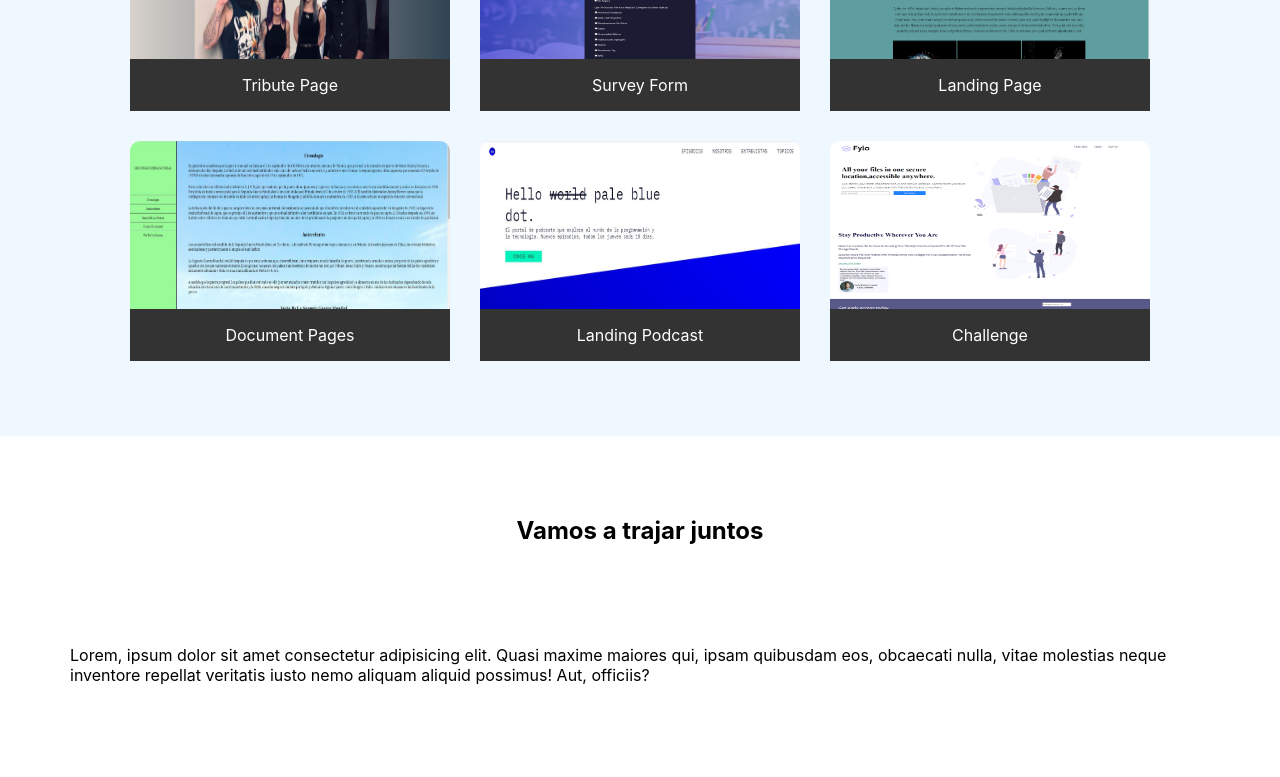
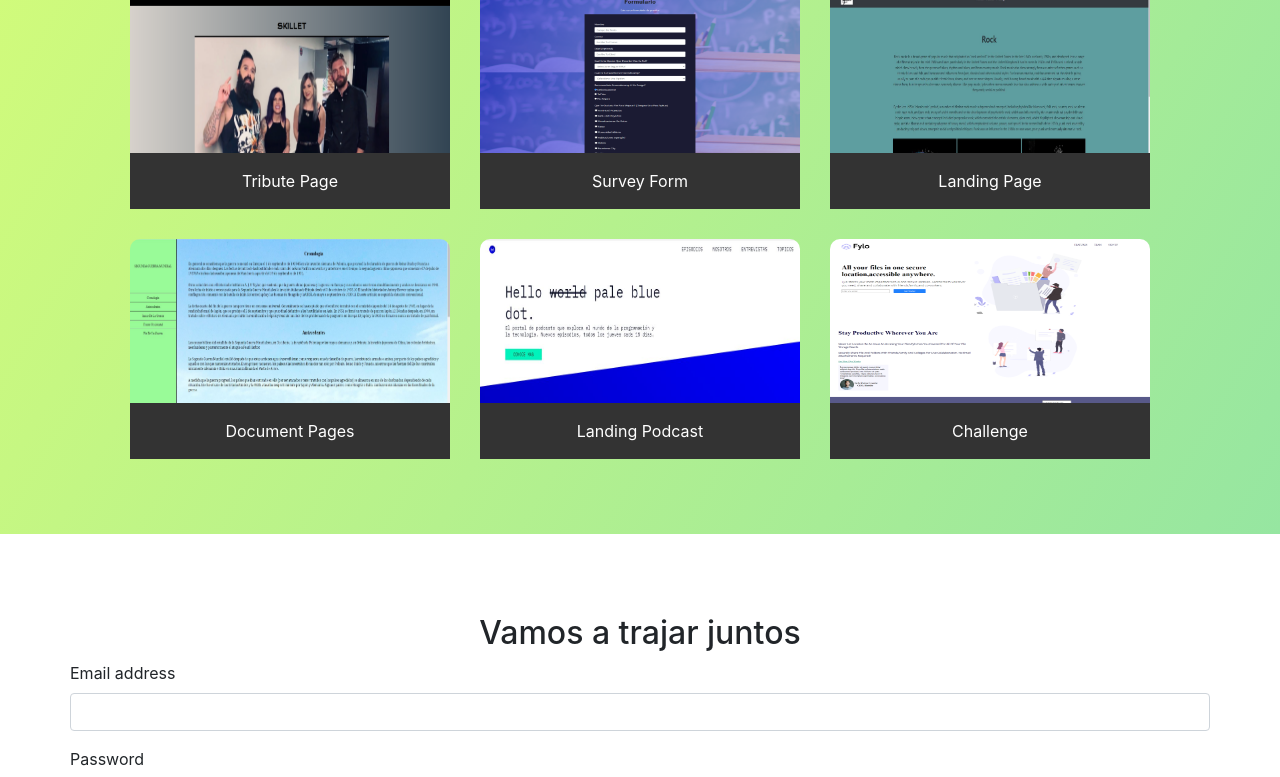
Before and after one commit to kira4489/PortafolioViejo, a React (Create React App) app: page / in a window 1280 px wide. Shown: the part 2000-2777 px from the top of the page. Built offline with nearby package versions, Linux system fonts and the light colour scheme.

Commit message:
actualizaciones

```diff
--- a/package.json
+++ b/package.json
@@ -16,6 +16,7 @@
     "g": "^2.0.1",
     "now": "^20.1.0",
     "react": "^16.13.1",
+    "react-bootstrap": "^1.3.0",
     "react-dom": "^16.13.1",
     "react-scripts": "3.4.3",
     "styled-components": "^5.1.1",
--- a/src/Components/Contact/Contact.jsx
+++ b/src/Components/Contact/Contact.jsx
@@ -7,21 +7,17 @@ class Contact extends Component{
       <section className="formulario">
       <div className="formulario1" id="contacto">
         <h2>Vamos a trajar juntos</h2>
-              <p>Lorem, ipsum dolor sit amet consectetur adipisicing elit. Quasi maxime maiores qui, ipsam quibusdam eos, obcaecati nulla, vitae molestias neque inventore repellat veritatis iusto nemo aliquam aliquid possimus! Aut, officiis?</p>
+        <form>
+  <div className="form-group">
+    <label for="exampleInputEmail1">Email address</label>
+    <input type="email" className="form-control" id="exampleInputEmail1" aria-describedby="emailHelp"/>
   </div>
-            <div className="redes">
-              <a href="https://www.facebook.com/jhonatan.quiramapino/" target="_blank noopener noreferrer"
-              ><i className="fab fa-facebook-f "></i
-            >facebook</a>
-            <a href="https://jhonatan-quirama-pino-289096179" target="_blank noopener noreferrer"
-              ><i className="fab fa-linkedin "></i
-            >linkedin</a>
-            <a href="https://twitter.com/jhonatan0090" target="_blank noopener noreferrer"
-            ><i className="fab fa-twitter "></i
-          >twitter</a>
-            <a href="https://github.com/kira4489" target="_blank noopener noreferrer"
-              ><i className="fab fa-github  project-link"></i
-            >github</a>
+  <div className="form-group">
+    <label for="exampleInputPassword1">Password</label>
+    <input type="password" className="form-control" id="exampleInputPassword1"/>
+  </div>
+  <button type="submit" className="btn btn-primary">Submit</button>
+</form>
 </div>
 </section>
         )
--- a/src/Components/Projects/Project.css
+++ b/src/Components/Projects/Project.css
@@ -1,6 +1,6 @@
 .proyectos {
   padding: 60px;
-  background-color: aliceblue;
+  background-image: linear-gradient(120deg,#d4fc79,#96e6a1);
 }
 
 .proyectos h2 {
--- a/src/index.js
+++ b/src/index.js
@@ -1,6 +1,7 @@
 import React from 'react';
 import ReactDOM from 'react-dom';
 import './index.css';
+import'bootstrap/dist/css/bootstrap.min.css'
 import App from './App';
 import * as serviceWorker from './serviceWorker';
 
```
Also changed, not shown: src/Components/Contact/Contact.css (line endings or trailing spaces), 1 other file (tests, documents, lock files or other folders). Lines whose indentation alone changed are shown as unchanged.
